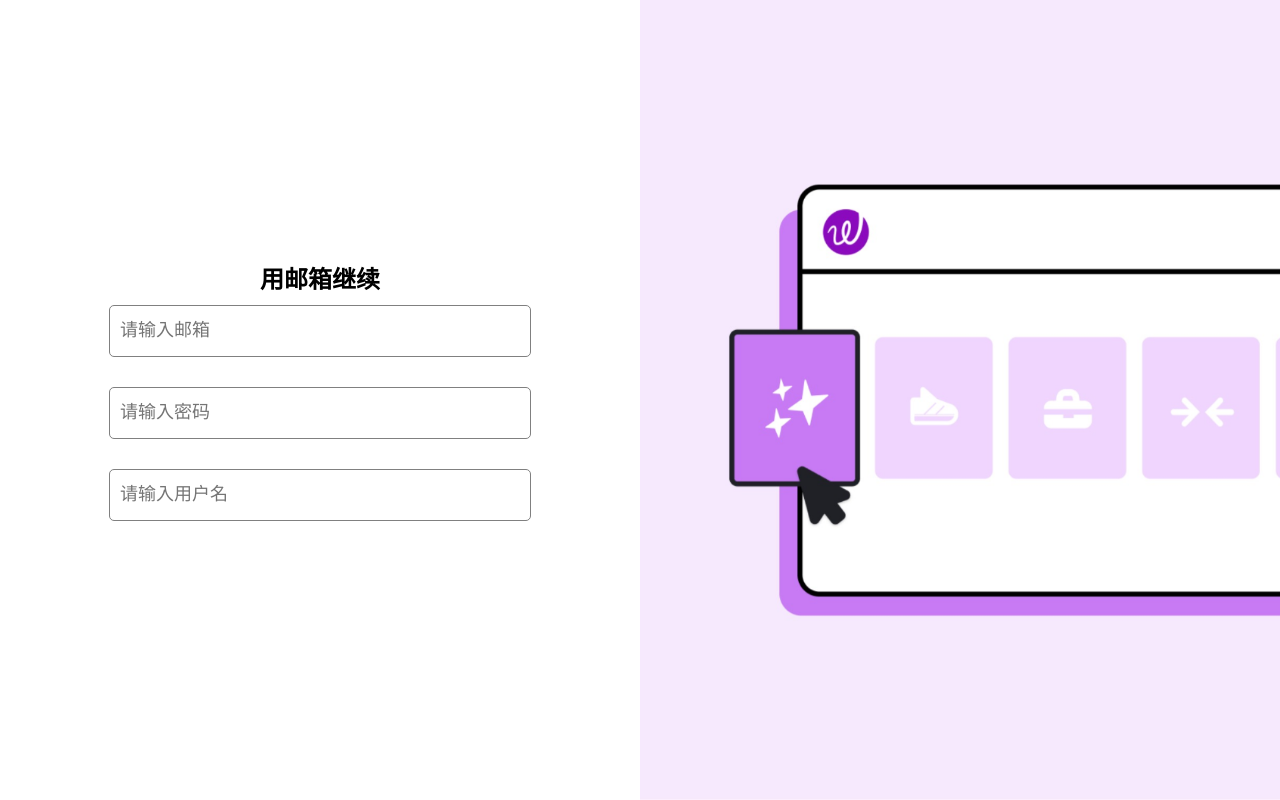
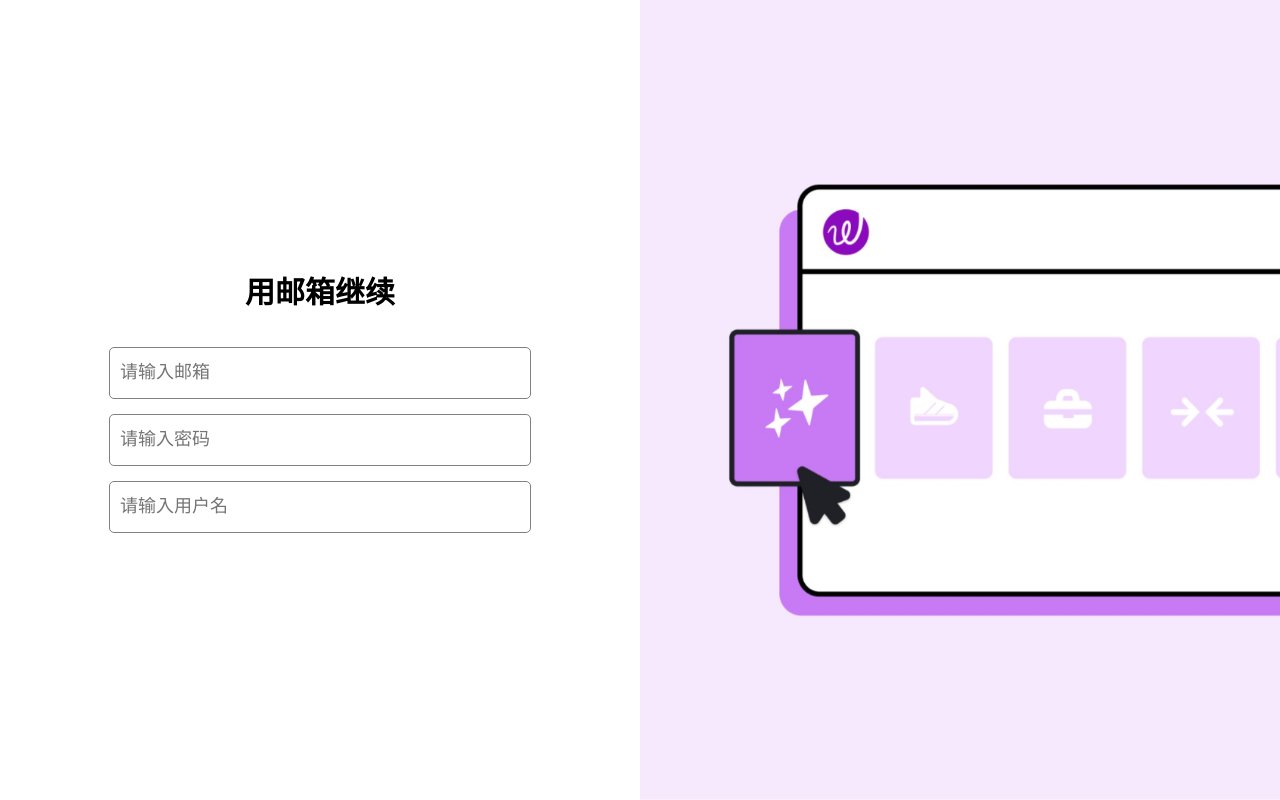
Before and after one commit to taxidriver4ever/agent-project-vue-java-for-dingying, a Vue app in the folder ai-front-end/: page /register in a window 1280 px wide. Built offline with nearby package versions, Linux system fonts and the light colour scheme.

Commit message:
再次修改注册输入框

```diff
--- a/ai-front-end/src/component/Register.vue
+++ b/ai-front-end/src/component/Register.vue
@@ -4,18 +4,25 @@
             <ElMain style="display: flex; height: 100vh;flex: 1;overflow: hidden;">
                 <div
                     style="display: flex;flex-direction: column;width: 100%;justify-content: center;align-items: center;">
-                    <h2 style="display: flex;">用邮箱继续</h2>
+                    <h2 style="display: flex;margin-bottom: 20px;font-size: 30px;">用邮箱继续</h2>
                     <div style="display: flex;flex-direction: column;">
-                        <div style="padding-left: 5px;padding-right: 5px;position: absolute;background-color: white;color: #9005b0;margin-left: 10px;" v-show="isFocus && !userEmail">请输入邮箱</div>
+                        <div style="padding-left: 5px;padding-right: 5px;position: absolute;background-color: white;color: #9005b0;margin-left: 10px;"
+                            v-show="isUserEmailInputFocus">请输入邮箱</div>
                         <input @focusout="userEmailFocusOutEvent" @focusin="userEmailFocusInEvent" v-model="userEmail"
                             :placeholder="userEmailPlaceHolder" class="user-information-input" />
                     </div>
                     <div>
-                        <input v-model="userPassword" :placeholder="userPasswordPlaceHolder"
+                        <div style="padding-left: 5px;padding-right: 5px;position: absolute;background-color: white;color: #9005b0;margin-left: 10px;"
+                            v-show="isUserPasswordInputFocus">请输入密码</div>
+                        <input @focusout="userPasswordFocusOutEvent" @focusin="userPasswordFocusInEvent"
+                            v-model="userPassword" :placeholder="userPasswordPlaceHolder"
                             class="user-information-input" />
                     </div>
                     <div style="display: flex;flex-direction: column;">
-                        <input v-model="userName" :placeholder="userNamePlaceHolder" class="user-information-input" />
+                        <div style="padding-left: 5px;padding-right: 5px;position: absolute;background-color: white;color: #9005b0;margin-left: 10px;"
+                            v-show="isUserNameInputFocus">请输入用户名</div>
+                        <input @focusout="userNameFocusOutEvent" @focusin="userNameFocusInEvent" v-model="userName"
+                            :placeholder="userNamePlaceHolder" class="user-information-input" />
                     </div>
                 </div>
             </ElMain>
@@ -28,21 +35,39 @@
 
 <script setup lang="ts">
 import { ElContainer, ElAside, ElMain } from 'element-plus';
-import { ref, watch } from 'vue';
+import { ref } from 'vue';
 const userEmail = ref("")
 const userPassword = ref("")
 const userName = ref("")
 const userNamePlaceHolder = ref("请输入用户名");
 const userEmailPlaceHolder = ref("请输入邮箱");
 const userPasswordPlaceHolder = ref("请输入密码");
-const isFocus = ref(false);
+const isUserEmailInputFocus = ref(false);
+const isUserNameInputFocus = ref(false);
+const isUserPasswordInputFocus = ref(false);
 const userEmailFocusInEvent = () => {
-    isFocus.value = true;
+    isUserEmailInputFocus.value = true;
     userEmailPlaceHolder.value = "";
 }
 const userEmailFocusOutEvent = () => {
-    isFocus.value = false;
+    isUserEmailInputFocus.value = false;
     if (userEmail.value === "") userEmailPlaceHolder.value = "请输入邮箱";
+}
+const userPasswordFocusInEvent = () => {
+    isUserPasswordInputFocus.value = true;
+    userPasswordPlaceHolder.value = "";
+}
+const userPasswordFocusOutEvent = () => {
+    isUserPasswordInputFocus.value = false;
+    if (userPassword.value === "") userPasswordPlaceHolder.value = "请输入密码";
+}
+const userNameFocusInEvent = () => {
+    isUserNameInputFocus.value = true;
+    userNamePlaceHolder.value = "";
+}
+const userNameFocusOutEvent = () => {
+    isUserNameInputFocus.value = false;
+    if (userName.value === "") userNamePlaceHolder.value = "请输入用户名";
 }
 </script>
 
@@ -55,8 +80,7 @@ const userEmailFocusOutEvent = () => {
     padding: 10px;
     height: 30px;
     font-size: 18px;
-    margin-bottom: 20px;
-    margin-top: 10px;
+    margin-top: 15px;
     border: 1px solid grey;
 }
 
```
